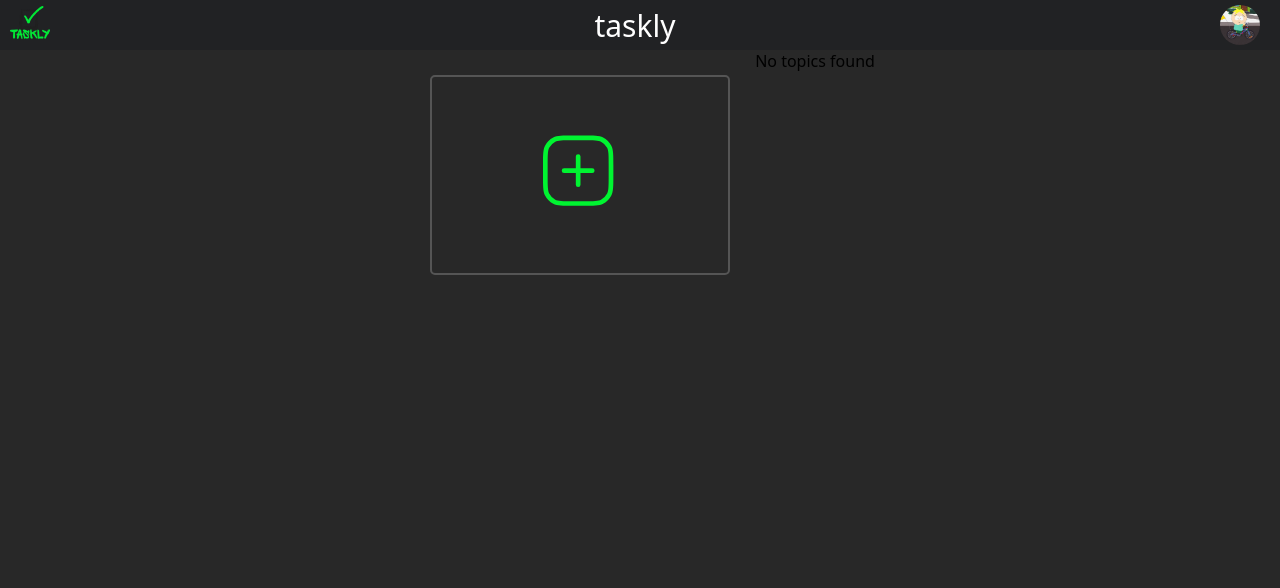
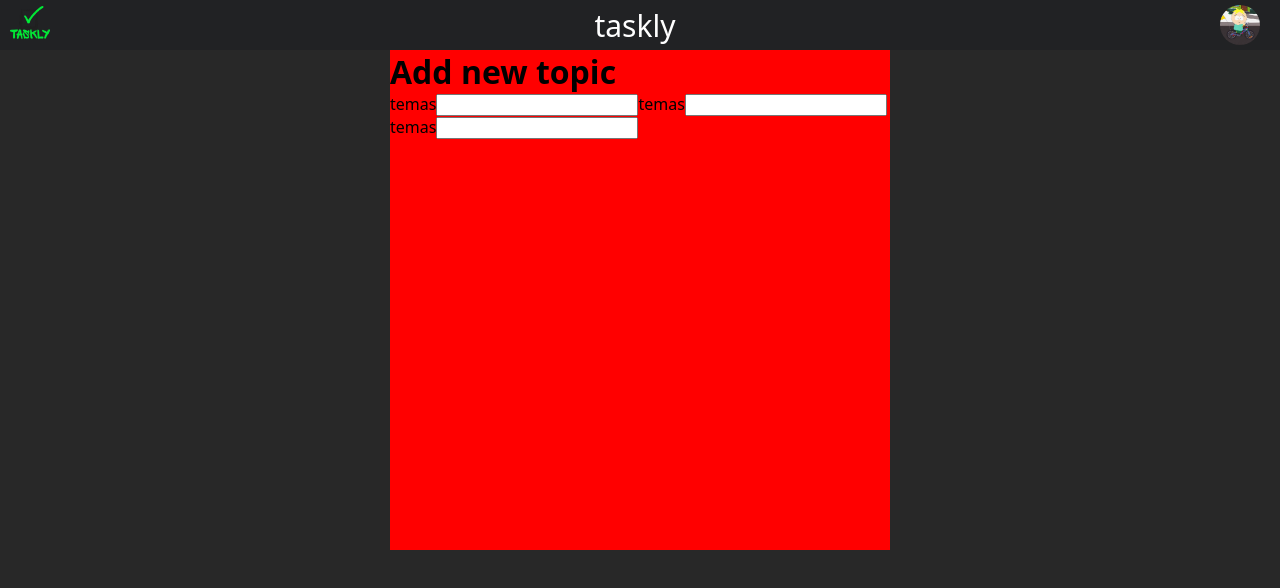
Before and after one commit to DiegoGp227/taskly, a React (Vite) app in the folder frontend/: page /home in a window 1280 px wide. Both pictures are taken after a click on the button 580 px from the left and 175 px from the top of the page. Shown: the top 588 px of the page. Built offline with nearby package versions, Linux system fonts and the light colour scheme.

Commit message:
[ wix ] Form box appearance functionality implemented

```diff
--- a/frontend/src/components/Home/CreateTopic/CreateTopic.tsx
+++ b/frontend/src/components/Home/CreateTopic/CreateTopic.tsx
@@ -1,14 +1,25 @@
+import NewTopicDiv from "../NewTopicDiv/index.tsx";
+import { useState } from "react";
 import style from "./style.module.css";
 
 function CreateTopic() {
+  const [newTopicStatus, setNewTopicStatus] = useState<boolean>(false);
+
   return (
-    <button className={style.button}>
+    <>
+      <button
+        className={style.button}
+        onClick={() =>
+          newTopicStatus ? setNewTopicStatus(false) : setNewTopicStatus(true)
+        }
+      >
         <svg
           xmlns="http://www.w3.org/2000/svg"
           width="16"
           height="16"
           viewBox="0 0 16 16"
-        className={style.svg} >
+          className={style.svg}
+        >
           <path
             fill="#00f431"
             d="M7.5 4a.5.5 0 0 1 .5.5V7h2.5a.5.5 0 0 1 0 1H8v2.5a.5.5 0 0 1-1 0V8H4.5a.5.5 0 0 1 0-1H7V4.5a.5.5 0 0 1 .5-.5"
@@ -21,6 +32,8 @@ function CreateTopic() {
           />
         </svg>
       </button>
+      {newTopicStatus ? <NewTopicDiv /> : null }
+    </>
   );
 }
 
--- /dev/null
+++ b/frontend/src/components/Home/NewTopicDiv/index.tsx
@@ -0,0 +1,20 @@
+import style from "./style.module.css";
+
+function NewTopicsDiv() {
+  return (
+    <div className={style.generalDiv}>
+        <h1>
+            Add new topic
+        </h1>
+      <form action="">
+        <label htmlFor="">temas</label>
+        <input type="text" />
+        <label htmlFor="">temas</label>
+        <input type="text" />
+        <label htmlFor="">temas</label>
+        <input type="text" />
+      </form>
+    </div>
+  );
+}
+export default NewTopicsDiv;
--- /dev/null
+++ b/frontend/src/components/Home/NewTopicDiv/style.module.css
@@ -0,0 +1,6 @@
+.generalDiv {
+    position: fixed;
+    width: 500px;
+    height: 500px;
+    background-color: red;
+}
```
Lines whose indentation alone changed are shown as unchanged.
